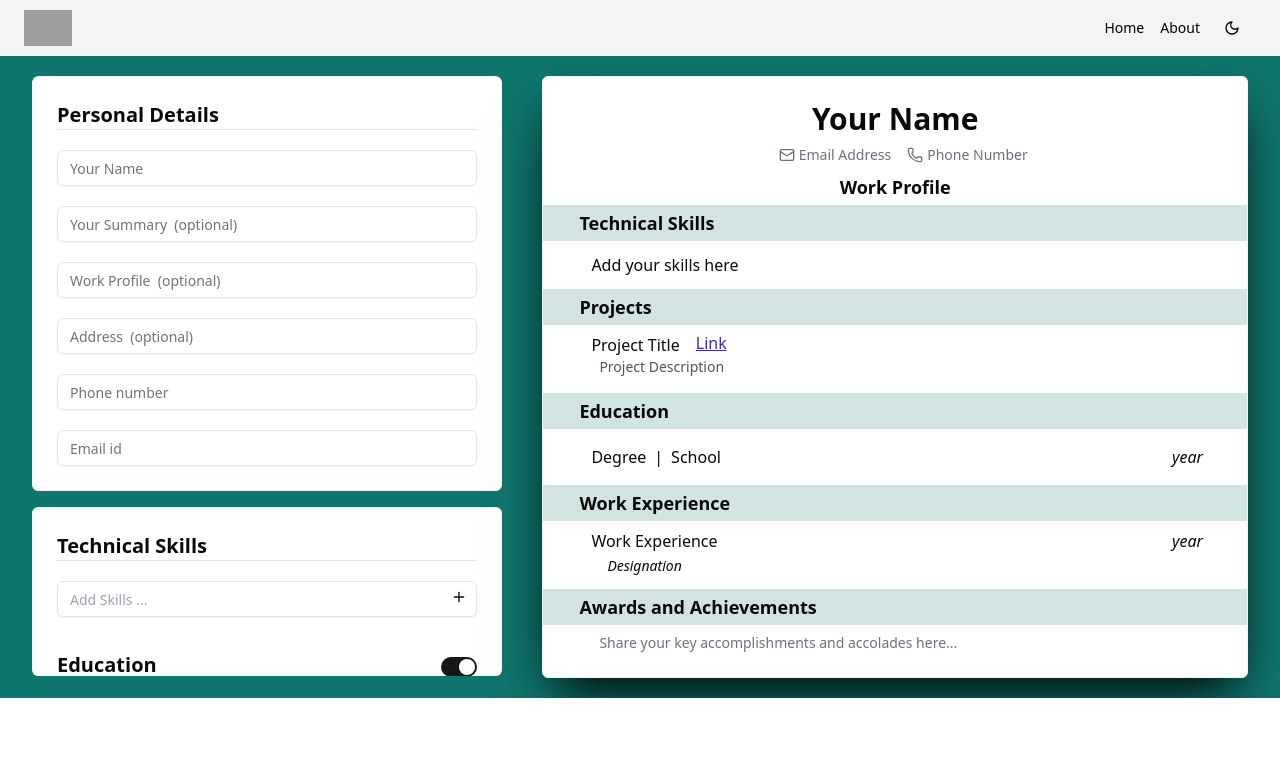
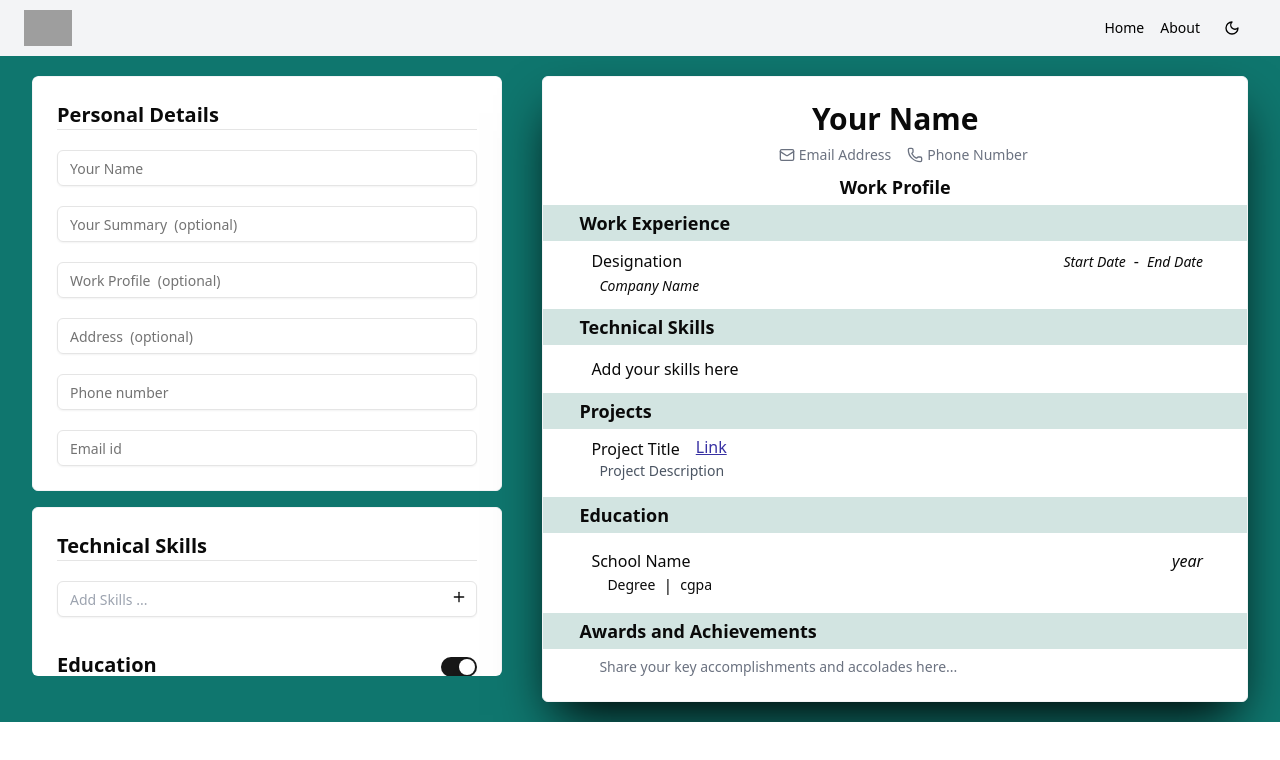
Before and after one commit to aayushi-shipglobal/Resume-builder, a React (Vite) app: page /home/resume in a window 1280 px wide. Shown: the top 760 px of the page. Built offline with nearby package versions, Linux system fonts and the light colour scheme; grey boxes are pictures that could not be loaded.

Commit message:
addition fileds added through usefieldArray

```diff
--- a/src/components/elements/EducationDetails.tsx
+++ b/src/components/elements/EducationDetails.tsx
@@ -2,6 +2,7 @@ import { Input } from "../ui/input";
 import { Switch } from "@/components/ui/switch";
 import { FormControl, FormField, FormItem, FormLabel, FormMessage } from "@/components/ui/form";
 import { Plus } from "lucide-react";
+import { useFieldArray } from "react-hook-form";
 
 type EducationDetailsProps = {
   control: any;
@@ -10,6 +11,15 @@ type EducationDetailsProps = {
 };
 
 export const EducationDetails = ({ control, onClick, Open1 }: EducationDetailsProps) => {
+  const { fields, append } = useFieldArray({
+    control,
+    name: "education",
+  });
+
+  const addNewEducation = () => {
+    append({ school: "", degree: "", cgpa: "", year: "" });
+  };
+
   return (
     <div className="mt-2">
       <div className="flex items-center justify-between">
@@ -17,22 +27,55 @@ export const EducationDetails = ({ control, onClick, Open1 }: EducationDetailsPr
         <Switch className="mt-8 mb-1" onClick={onClick} />
       </div>
       <hr />
-      {Open1 &&(
+      {Open1 && (
         <div>
+          {fields.map((education, index: any) => (
+            <div key={education.id} className="mb-4">
               <div className="grid grid-cols-2 items-center space-x-4 justify-center">
                 <FormField
                   control={control}
-          name="education.degree"
+                  name={`education[${index}].school`}
                   render={({ field }) => (
                     <FormItem className="mt-6">
                       <FormControl>
-
+                        <Input
+                          placeholder="School Name"
+                          {...field}
+                          className="shadow-sm focus-visible:ring-1 focus-visible:ring-blue-500"
+                        />
+                      </FormControl>
+                      <FormMessage />
+                    </FormItem>
+                  )}
+                />
+                <FormField
+                  control={control}
+                  name={`education[${index}].degree`}
+                  render={({ field }) => (
+                    <FormItem className="mt-6">
+                      <FormControl>
                         <Input
                           placeholder="Degree"
                           {...field}
                           className="shadow-sm focus-visible:ring-1 focus-visible:ring-blue-500"
                         />
-
+                      </FormControl>
+                      <FormMessage />
+                    </FormItem>
+                  )}
+                />
+              </div>
+              <FormField
+                control={control}
+                name={`education[${index}].cgpa`}
+                render={({ field }) => (
+                  <FormItem className="mt-2 w-1/2">
+                    <FormControl>
+                      <Input
+                        placeholder="CGPA / Percentage"
+                        {...field}
+                        className="shadow-sm focus-visible:ring-1 focus-visible:ring-blue-500"
+                      />
                     </FormControl>
                     <FormMessage />
                   </FormItem>
@@ -41,47 +84,31 @@ export const EducationDetails = ({ control, onClick, Open1 }: EducationDetailsPr
 
               <FormField
                 control={control}
-          name="education.school"
+                name={`education[${index}].year`}
                 render={({ field }) => (
-            <FormItem className="mt-6">
+                  <FormItem className="mt-2 w-1/2">
                     <FormControl>
-
                       <Input
-                    placeholder="School Name"
+                        placeholder="Year"
                         {...field}
                         className="shadow-sm focus-visible:ring-1 focus-visible:ring-blue-500"
                       />
-
                     </FormControl>
                     <FormMessage />
                   </FormItem>
                 )}
               />
             </div>
-
-      <FormField
-        control={control}
-        name="education.year"
-        render={({ field }) => (
-          <FormItem className="mt-2 w-1/2">
-            <FormControl>
-
-                <Input
-                  placeholder="Year"
-                  {...field}
-                  className="shadow-sm focus-visible:ring-1 focus-visible:ring-blue-500"
-                />
-
-            </FormControl>
-            <FormMessage />
-          </FormItem>
-        )}
-      />
-       <div className="text-sm underline text-teal-700 font-bold mt-3 flex items-center cursor-pointer">
+          ))}
+          <div
+            className="text-sm underline text-teal-700 font-bold mt-3 flex items-center cursor-pointer"
+            onClick={addNewEducation}
+          >
             <Plus className="size-4" />
             Add Education
           </div>
-      </div>)}
+        </div>
+      )}
     </div>
   );
 };
--- a/src/components/elements/ProjectDetails.tsx
+++ b/src/components/elements/ProjectDetails.tsx
@@ -1,26 +1,36 @@
 import { Plus } from "lucide-react";
 import { Input } from "../ui/input";
+import { useFieldArray } from "react-hook-form";
 import { Textarea } from "../ui/textarea";
 import { FormControl, FormField, FormItem, FormLabel, FormMessage } from "@/components/ui/form";
 
 type ProjectDetailsProps = {
-  value: string;
-  onChange: any;
+
   control: any;
 };
 
-export const ProjectDetails = ({ control, value, onChange }: ProjectDetailsProps) => {
+export const ProjectDetails = ({ control }: ProjectDetailsProps) => {
+  const { fields, append } = useFieldArray({
+    control,
+    name: "projects",
+  });
+  const addNewProject = () => {
+    append({ project: "", link: "", description: "" });
+  };
+
+
   return (
     <div>
       <div className="mt-6">
         <FormLabel className="text-md md:text-xl font-bold dark:text-white">Projects</FormLabel>
         <hr />
       </div>
-
+      {fields.map((project, index) => (
+        <div key={project.id} className="mb-4">
           <div className="grid grid-cols-2 items-center space-x-2">
             <FormField
               control={control}
-          name="projects.project"
+              name={`projects[${index}].project`}
               render={({ field }) => (
                 <FormItem className="mt-6">
                   <FormControl>
@@ -34,12 +44,29 @@ export const ProjectDetails = ({ control, value, onChange }: ProjectDetailsProps
                 </FormItem>
               )}
             />
-        <Input value={value} placeholder="Add Link..." onChange={onChange} className="mt-6 w-30" />
+
+            <FormField
+              control={control}
+              name={`projects[${index}].link`}
+              render={({ field }) => (
+                <FormItem className="mt-6">
+                  <FormControl>
+                    <Input
+                      placeholder="Add Link..."
+
+                      {...field}
+                      className="shadow-sm focus-visible:ring-1 focus-visible:ring-blue-500"
+                    />
+                  </FormControl>
+                  <FormMessage />
+                </FormItem>
+              )}
+            />
           </div>
 
           <FormField
             control={control}
-        name="projects.description"
+            name={`projects[${index}].description`}
             render={({ field }) => (
               <FormItem className={`mt-2`}>
                 <FormControl>
@@ -52,8 +79,13 @@ export const ProjectDetails = ({ control, value, onChange }: ProjectDetailsProps
               </FormItem>
             )}
           />
+        </div>
+      ))}
 
-      <div className="text-sm underline text-teal-700 font-bold mt-3 flex items-center cursor-pointer">
+      <div
+        className="text-sm underline text-teal-700 font-bold mt-3 flex items-center cursor-pointer"
+        onClick={addNewProject}
+      >
         <Plus className="size-4" />
         Add Projects
       </div>
--- a/src/components/elements/WorkExperience.tsx
+++ b/src/components/elements/WorkExperience.tsx
@@ -1,7 +1,8 @@
 import { Input } from "../ui/input";
+import { Plus } from "lucide-react";
 import { Switch } from "@/components/ui/switch";
+import { useFieldArray } from "react-hook-form";
 import { FormControl, FormField, FormItem, FormLabel, FormMessage } from "@/components/ui/form";
-import { Plus } from "lucide-react";
 
 type WorkExperienceProps = {
   control: any;
@@ -10,6 +11,14 @@ type WorkExperienceProps = {
 };
 
 export const WorkExperience = ({ control, onClick, Open2 }: WorkExperienceProps) => {
+  const { fields, append } = useFieldArray({
+    control,
+    name: "workExperience",
+  });
+
+  const addNewexperience = () => {
+    append({ companyName: "", startDate: "", endDate: "", designation: "" });
+  };
   return (
     <div className="mt-5">
       <div className="flex items-center justify-between">
@@ -20,16 +29,18 @@ export const WorkExperience = ({ control, onClick, Open2 }: WorkExperienceProps)
       <hr />
       {Open2 && (
         <div>
-          <div className="grid grid-cols-2 items-center space-x-4 justify-center">
+          {fields.map((experience, index: any) => (
+            <div key={experience.id} className="mb-4">
+              <div className="grid grid-cols-3 items-center space-x-4 justify-center">
                 <FormField
                   control={control}
-              name="workExperience.companyName"
+                  name={`workExperience[${index}].designation`}
                   render={({ field }) => (
                     <FormItem className={`mt-6`}>
                       <FormControl>
                         <span className="flex items-center gap-1">
                           <Input
-                        placeholder="Company Name"
+                            placeholder="Designation"
                             {...field}
                             className={`shadow-sm focus-visible:ring-1 focus-visible:ring-blue-500`}
                           />
@@ -42,13 +53,31 @@ export const WorkExperience = ({ control, onClick, Open2 }: WorkExperienceProps)
 
                 <FormField
                   control={control}
-              name="workExperience.year"
+                  name={`workExperience[${index}].startDate`}
                   render={({ field }) => (
                     <FormItem className={`mt-6`}>
                       <FormControl>
                         <span className="flex items-center gap-1">
                           <Input
-                        placeholder="Year"
+                            placeholder="Start Date"
+                            {...field}
+                            className={`shadow-sm focus-visible:ring-1 focus-visible:ring-blue-500`}
+                          />
+                        </span>
+                      </FormControl>
+                      <FormMessage />
+                    </FormItem>
+                  )}
+                />
+                <FormField
+                  control={control}
+                  name={`workExperience[${index}].endDate`}
+                  render={({ field }) => (
+                    <FormItem className={`mt-6`}>
+                      <FormControl>
+                        <span className="flex items-center gap-1">
+                          <Input
+                            placeholder="End Date"
                             {...field}
                             className={`shadow-sm focus-visible:ring-1 focus-visible:ring-blue-500`}
                           />
@@ -61,15 +90,15 @@ export const WorkExperience = ({ control, onClick, Open2 }: WorkExperienceProps)
               </div>
               <FormField
                 control={control}
-            name="workExperience.designation"
+                name={`workExperience[${index}].companyName`}
                 render={({ field }) => (
                   <FormItem className={`mt-2`}>
                     <FormControl>
                       <span className="flex items-center gap-1">
                         <Input
-                      placeholder="Designation"
+                          placeholder="Company Name"
                           {...field}
-                      className={`w-1/2 shadow-sm focus-visible:ring-1 focus-visible:ring-blue-500`}
+                          className={`w-1/3 shadow-sm focus-visible:ring-1 focus-visible:ring-blue-500`}
                         />
                       </span>
                     </FormControl>
@@ -77,7 +106,12 @@ export const WorkExperience = ({ control, onClick, Open2 }: WorkExperienceProps)
                   </FormItem>
                 )}
               />
-          <div className="text-sm underline text-teal-700 font-bold mt-3 flex items-center cursor-pointer">
+            </div>
+          ))}
+          <div
+            className="text-sm underline text-teal-700 font-bold mt-3 flex items-center cursor-pointer"
+            onClick={addNewexperience}
+          >
             <Plus className="size-4" />
             Add Experience
           </div>
--- a/src/pages/Resume.tsx
+++ b/src/pages/Resume.tsx
@@ -35,32 +35,34 @@ const formSchema = z.object({
       .min(4, "Year is required")
       .regex(/^\d{4}$/, "Invalid Year format"),
     degree: z.string(),
+    cgpa: z.string().optional(),
   }),
-  projects: z.object({
+  projects:z.array(z.object({
     project: z.string().min(5, "Projects are required"),
+    link: z.string().optional(),
     description: z.string(),
-  }),
-  workExperience: z.object({
+  })) ,
+  workExperience: z.array(z.object({
     companyName: z.string().min(5, "Company Name is required"),
-    year: z
+
+    startDate: z
+      .string()
+      .min(4, "Year is required")
+      .regex(/^\d{4}$/, "Invalid Year format"),
+    endDate: z
       .string()
       .min(4, "Year is required")
       .regex(/^\d{4}$/, "Invalid Year format"),
     designation: z.string().min(3, "Designation is required"),
-  }),
+  })),
   awardsAchievements: z.string().optional(),
 });
 
 export default function Resume() {
   const [isOpen, setIsOpen] = useState(true);
-  const [link, setLink] = useState("");
   const skills = useSelector((state: any) => state.tasks.tasks);
   const [isOpen1, setIsOpen1] = useState(true);
   const [isOpen2, setIsOpen2] = useState(true);
-
-  const handleLinkChange = (e: any) => {
-    setLink(e.target.value);
-  };
 
   const form = useForm<z.infer<typeof formSchema>>({
     resolver: zodResolver(formSchema),
@@ -79,73 +81,44 @@ export default function Resume() {
         year: "",
         degree: "",
       },
-      projects: {
+      projects: [
+        {
           project: "",
+          link: "",
           description: "",
         },
-      workExperience: {
+      ],
+      workExperience: [
+        {
           companyName: "",
-        year: "",
+          startDate: "",
+          endDate: "",
           designation: "",
         },
+      ],
+
       awardsAchievements: "",
     },
   });
 
   const { watch } = form;
 
-  const name = watch("personalDetails.name");
   const summary = watch("personalDetails.summary");
   const workProfile = watch("personalDetails.workProfile");
-  const address = watch("personalDetails.address");
   const phone = watch("personalDetails.phone");
-  const email = watch("personalDetails.email");
-  const school = watch("education.school");
-  const year = watch("education.year");
-  const degree = watch("education.degree");
-  const project = watch("projects.project");
-  const description = watch("projects.description");
-  const companyName = watch("workExperience.companyName");
-  const yearWork = watch("workExperience.year");
-  const designation = watch("workExperience.designation");
-  const awardsAchievements = watch("awardsAchievements");
+  const projects = watch("projects");
+  const workExperience = watch("workExperience");
+  const showData = form.watch();
 
   useEffect(() => {
     console.log("Form Values Updated:");
     console.log({
-      name,
       summary,
       workProfile,
-      address,
       phone,
-      email,
-      school,
-      year,
-      degree,
-      project,
-      description,
-      companyName,
-      yearWork,
-      designation,
-      awardsAchievements,
+
     });
-  }, [
-    name,
-    summary,
-    workProfile,
-    address,
-    phone,
-    email,
-    school,
-    year,
-    degree,
-    project,
-    description,
-    companyName,
-    yearWork,
-    designation,
-    awardsAchievements,
-  ]);
+  }, [summary, workProfile, phone]);
 
   const onSubmit = (values: z.infer<typeof formSchema>) => {
     console.log(values);
@@ -173,34 +146,66 @@ export default function Resume() {
             <div className="border border-gray-100 rounded-md p-6 bg-white">
               <TechnicalSkills />
               <EducationDetails control={form.control} onClick={handleToggle1} Open1={isOpen1} />
-              <ProjectDetails control={form.control} value={link} onChange={handleLinkChange} />
+              <ProjectDetails control={form.control} />
               <WorkExperience control={form.control} onClick={handleToggle2} Open2={isOpen2} />
               <AwardsAchievements control={form.control} onClick={handleToggle} Open={isOpen} />
+              <div className="flex justify-end">
                 <Button type="submit" className="mt-2 bg-teal-600 text-white">
                   Submit
                 </Button>
+              </div>
             </div>
           </form>
         </Form>
       </div>
       <div className="w-3/5 mx-6 bg-white border border-gray-100 rounded-md py-6 shadow-2xl  shadow-black max-h-max">
-        <p className="font-bold text-3xl text-center mb-2"> {name && name.length > 0 ? name : "Your Name"} </p>
+        <p className="font-bold text-3xl text-center mb-2">
+          {" "}
+          {showData.personalDetails.name ? showData.personalDetails.name : "Your Name"}{" "}
+        </p>
         <div className="flex space-x-4 items-center justify-center text-gray-500 text-sm mb-2">
           <p className="flex items-center gap-1">
-            {address && address.length > 0 && (
+            {showData.personalDetails.address && (
               <span className="flex items-center gap-1">
                 <MapPin className="size-4" />
-                <span>{address}</span>
+                <span>{showData.personalDetails.address}</span>
               </span>
             )}
           </p>
 
-          <ResumeComponent Icon={Mail} title={email} placeholder="Email Address" />
-          <ResumeComponent Icon={Phone} title={phone} placeholder="Phone Number" />
+          <ResumeComponent Icon={Mail} title={showData.personalDetails.email} placeholder="Email Address" />
+          <ResumeComponent Icon={Phone} value="+91" title={phone} placeholder="Phone Number" />
         </div>
-        <div className="text-center font-bold text-lg my-1">
-          {workProfile && workProfile.length > 0 ? workProfile : "Work Profile"}
+        <div className="text-center font-bold text-lg my-1">{workProfile ? workProfile : "Work Profile"}</div>
+
+        {isOpen2 && (
+          <div className="mb-3">
+            <div className="font-bold text-lg pl-9 px-2 py-1 bg-custom-gray ">Work Experience</div>
+            {workExperience &&
+              workExperience.map((title, index) => (
+                <div key={index}>
+                  <div className="flex justify-between pt-2 text-base">
+                    <p className="pl-12">
+                      {title.designation ? title.designation : "Designation"}
+                    </p>
+                    <div>
+                      <i className="pl-11 pr-2 text-sm">
+                        {title.startDate ? title.startDate : "Start Date"}
+                      </i>
+                      <span>-</span>
+                      <i className="pl-2 pr-11 text-sm">
+                        {title.endDate ? title.endDate : "End Date"}
+                      </i>
                     </div>
+                  </div>
+                  <i className="pl-14 text-sm">
+                    {title.companyName ? title.companyName : "Company Name"}
+                  </i>
+                </div>
+              ))}
+          </div>
+        )}
+
         <div>
           <div className="font-bold text-lg pl-9 px-2 py-1 bg-custom-gray ">Technical Skills</div>
           <ul className="mx-6 my-3 cursor-pointer list-disc text-base">
@@ -215,39 +220,36 @@ export default function Resume() {
 
         <div>
           <div className="font-bold text-lg pl-9 px-2 py-1 bg-custom-gray ">Projects</div>
+          {projects &&
+            projects.map((item, index) => (
+              <div key={index}>
                 <div className="flex items-center space-x-4">
-            <p className="pl-12 mt-2">{project && project.length > 0 ? project : "Project Title"}</p>
-            <Link to={link} className="underline text-indigo-800 pt-1">
+                  <p className="pl-12 mt-2">{item.project ? item.project : "Project Title"}</p>
+                  <Link to={item.link} className="underline text-indigo-800 pt-1">
                     Link
                   </Link>
                 </div>
 
                 <p className="pl-14 text-sm text-gray-600 mb-4">
-            {description && description.length > 0 ? description : "Project Description"}
+                  {item.description ? item.description : "Project Description"}
                 </p>
+              </div>
+            ))}
         </div>
 
         {isOpen1 && (
           <div>
             <div className="font-bold text-lg pl-9 px-2 py-1 bg-custom-gray ">Education</div>
-            <div className="flex justify-between py-3">
-              <div className="flex space-x-2 items-center">
-                <p className="pl-12 py-1">{degree && degree.length > 0 ? degree : "Degree"}</p>
-                <span>|</span>
-                <p className="py-1">{school && school.length > 0 ? school : "School"}</p>
+            <div className="flex justify-between pt-3">
+              <p className="pl-12 pt-1">{showData.education.school ? showData.education.school : "School Name"}</p>
+
+              <i className="px-11 pt-1">{showData.education.year ? showData.education.year : "year"}</i>
             </div>
-              <i className="px-11 py-1">{year && year.length > 0 ? year : "year"}</i>
+            <div className="flex items-center">
+              <p className="pl-16 pb-4 text-sm">{showData.education.degree ? showData.education.degree : "Degree"}</p>
+              <span className="pl-2 pb-4">|</span>
+              <p className="pl-2 pb-4 text-sm">{showData.education.cgpa ? showData.education.cgpa : "cgpa  "}</p>
             </div>
-          </div>
-        )}
-        {isOpen2 && (
-          <div className="mb-3">
-            <div className="font-bold text-lg pl-9 px-2 py-1 bg-custom-gray ">Work Experience</div>
-            <div className="flex justify-between pt-2 text-base">
-              <p className="pl-12">{companyName && companyName.length > 0 ? companyName : "Work Experience"}</p>
-              <i className="px-11">{yearWork && yearWork.length > 0 ? yearWork : "year"}</i>
-            </div>
-            <i className="pl-16 text-sm">{designation && designation.length > 0 ? designation : "Designation"}</i>
           </div>
         )}
 
@@ -256,8 +258,8 @@ export default function Resume() {
             <div className="font-bold text-lg pl-9 px-2 py-1 bg-custom-gray ">Awards and Achievements</div>
             <div className="flex justify-between pt-2 text-base">
               <p className="pl-14 text-sm text-gray-500">
-                {awardsAchievements && awardsAchievements.length > 0
-                  ? awardsAchievements
+                {showData.awardsAchievements
+                  ? showData.awardsAchievements
                   : "Share your key accomplishments and accolades here..."}
               </p>
             </div>
```
Also changed, not shown: src/components/elements/AwardsAchievements.tsx (+9 -2 lines), src/components/elements/ResumeComponent.tsx (+12 -4 lines). Lines whose indentation alone changed are shown as unchanged.
